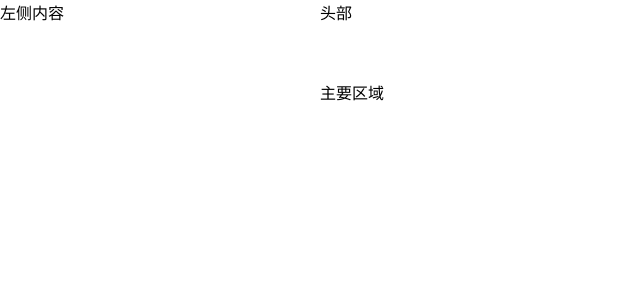
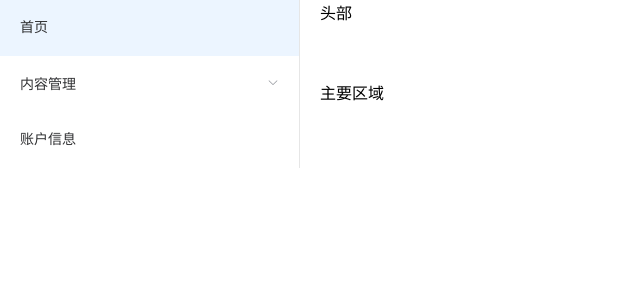
Before and after one commit to hollo-boy/90heimatoutiao, a Vue app: page /#/home in a window 1280 px wide. Shown: the top 300 px of the page, without its empty margins (0-640 px from the left). Built offline with nearby package versions, Linux system fonts and the light colour scheme.

Commit message:
PC-主页模块-左侧导航菜单(上)

```diff
--- /dev/null
+++ b/src/components/home/layout-aside.vue
@@ -0,0 +1,31 @@
+<template>
+  <div class="layout-aside">
+    <!-- 左侧导航组件 -->
+    <el-menu>
+      <!-- 没有折叠选项 -->
+      <el-menu-item>首页</el-menu-item>
+      <!-- 二级折叠菜单 -->
+      <el-submenu>
+        <template slot="title">
+          <span>内容管理</span>
+        </template>
+        <el-menu-item>发布文章</el-menu-item>
+        <el-menu-item>文章列表</el-menu-item>
+        <el-menu-item>评论管理</el-menu-item>
+        <el-menu-item>素材管理</el-menu-item>
+
+      </el-submenu>
+      <el-menu-item>账户信息</el-menu-item>
+    </el-menu>
+  </div>
+</template>
+
+<script>
+export default {
+
+}
+</script>
+
+<style>
+
+</style>
--- a/src/views/home/index.vue
+++ b/src/views/home/index.vue
@@ -3,7 +3,7 @@
   <el-container>
     <!-- 左右布局 -->
     <el-aside>
-      左侧内容
+      <layout-aside></layout-aside>
     </el-aside>
     <!-- 右侧容器 -->
     <el-container>
@@ -17,8 +17,11 @@
 </template>
 
 <script>
+import layoutAside from '../../components/home/layout-aside'
 export default {
-
+  components: {
+    'layout-aside': layoutAside
+  }
 }
 </script>
 
```
